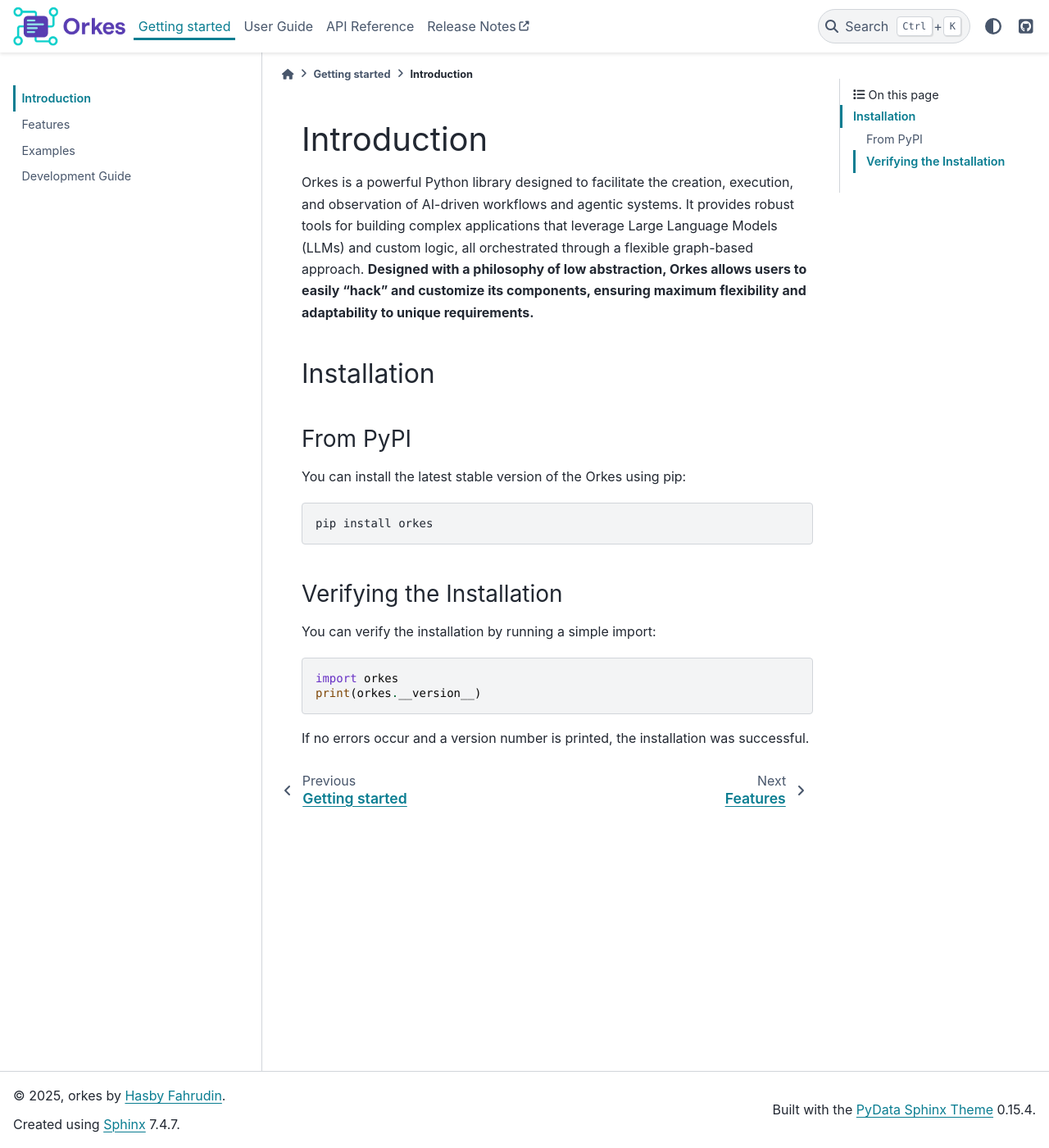
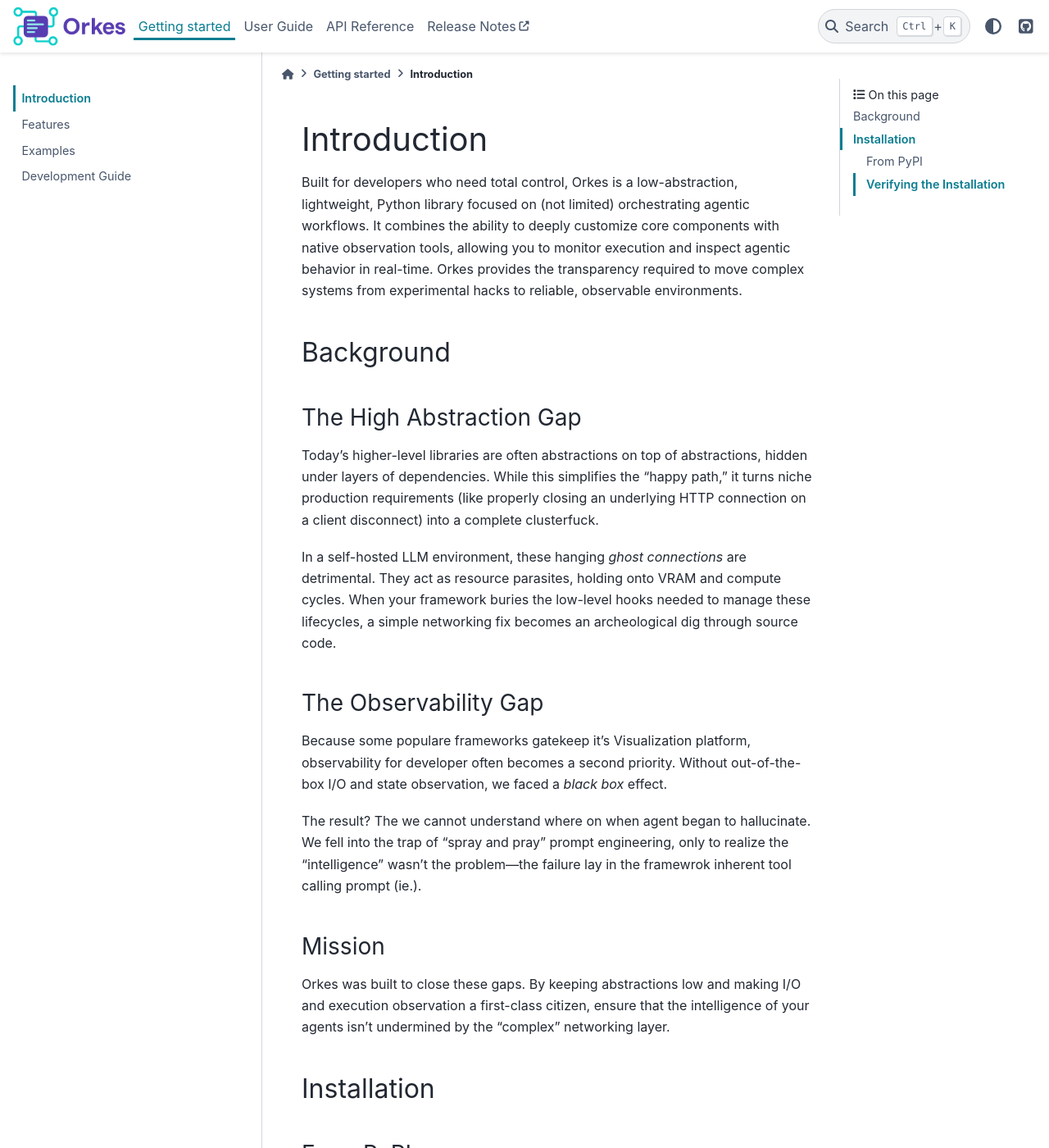
Before and after one commit to hfahrudin/orkes, a Sphinx documentation site: the page built from docs/source/getting_started/intro.rst, in a window 1280 px wide and 1400 px high. Shown: the whole window at 82% size. Built offline with Sphinx 7.4.7 and the PyData theme 0.15.4, drawn with Linux system fonts in a browser that asks for light colours.

Commit message:
add orkes background

```diff
--- a/docs/source/conf.py
+++ b/docs/source/conf.py
@@ -33,7 +33,7 @@
     ],
     "navbar_align": "left",
     "github_url": "https://github.com/hfahrudin/orkes",
-    "footer_start": ["orkes_footer", "sphinx-version"],
+    "footer_start": ["orkes_footer"],
     "secondary_sidebar_items": {
         "**": ["page-toc"],
         "index": ["page-toc"],
--- a/docs/source/getting_started/intro.rst
+++ b/docs/source/getting_started/intro.rst
@@ -4,7 +4,27 @@
 Introduction
 ===============
 
-Orkes is a powerful Python library designed to facilitate the creation, execution, and observation of AI-driven workflows and agentic systems. It provides robust tools for building complex applications that leverage Large Language Models (LLMs) and custom logic, all orchestrated through a flexible graph-based approach. **Designed with a philosophy of low abstraction, Orkes allows users to easily "hack" and customize its components, ensuring maximum flexibility and adaptability to unique requirements.**
+Built for developers who need total control, Orkes is a low-abstraction, lightweight, Python library focused on (not limited) orchestrating agentic workflows. It combines the ability to deeply customize core components with native observation tools, allowing you to monitor execution and inspect agentic behavior in real-time. Orkes provides the transparency required to move complex systems from experimental hacks to reliable, observable environments.
+
+Background
+----------
+
+The High Abstraction Gap
+~~~~~~~~~~~~~~~~~~~~~~~~
+Today’s higher-level libraries are often abstractions on top of abstractions, hidden under layers of dependencies. While this simplifies the "happy path," it turns niche production requirements (like properly closing an underlying HTTP connection on a client disconnect) into a complete clusterfuck.
+
+In a self-hosted LLM environment, these hanging *ghost connections* are detrimental. They act as resource parasites, holding onto VRAM and compute cycles. When your framework buries the low-level hooks needed to manage these lifecycles, a simple networking fix becomes an archeological dig through source code.
+
+The Observability Gap
+~~~~~~~~~~~~~~~~~~~~~
+Because some populare frameworks gatekeep it's Visualization platform, observability for developer often becomes a second priority. Without out-of-the-box I/O and state observation, we faced a *black box* effect.
+
+The result? The we cannot understand where on when agent began to hallucinate. We fell into the trap of "spray and pray" prompt engineering, only to realize the "intelligence" wasn't the problem—the failure lay in the framewrok inherent tool calling prompt (ie.).
+
+Mission
+~~~~~~~
+Orkes was built to close these gaps. By keeping abstractions low and making I/O and execution observation a first-class citizen, ensure that the intelligence of your agents isn't undermined by the "complex" networking layer.
+
 
 Installation
 ------------
```
